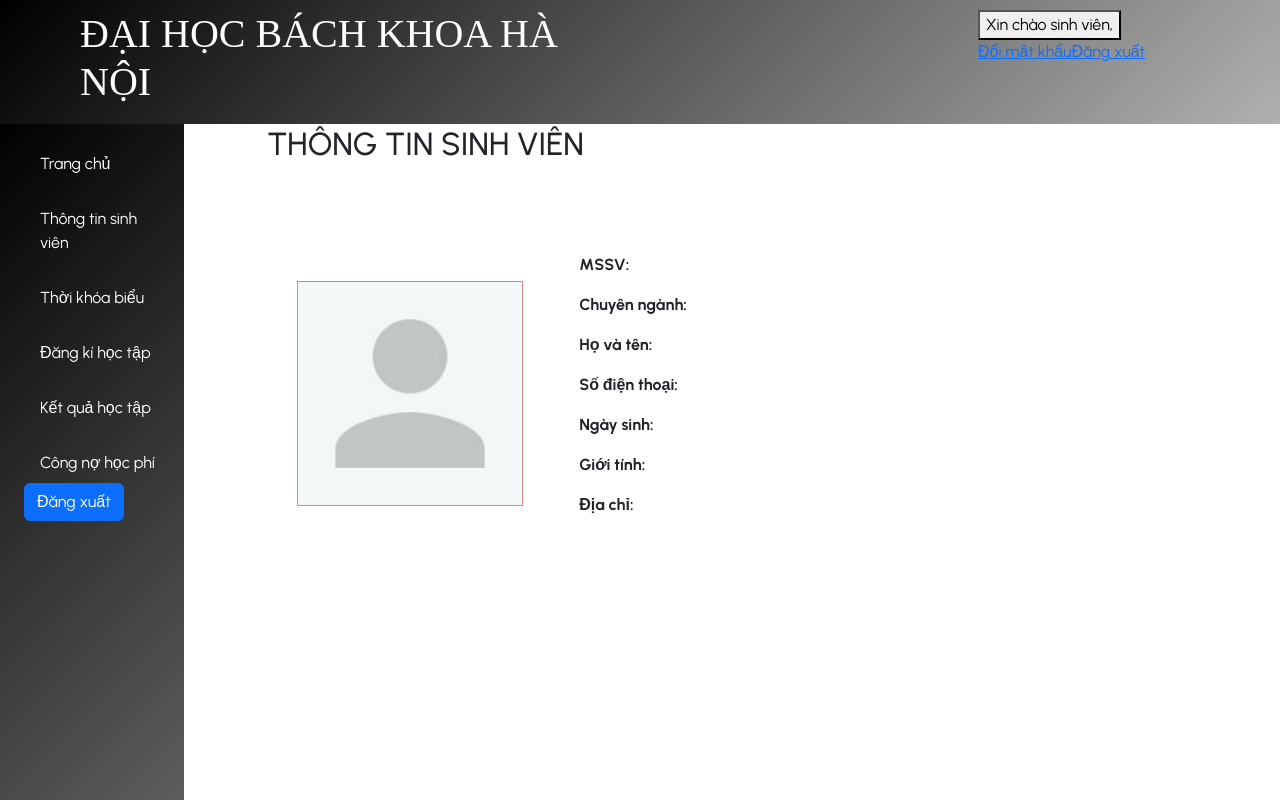
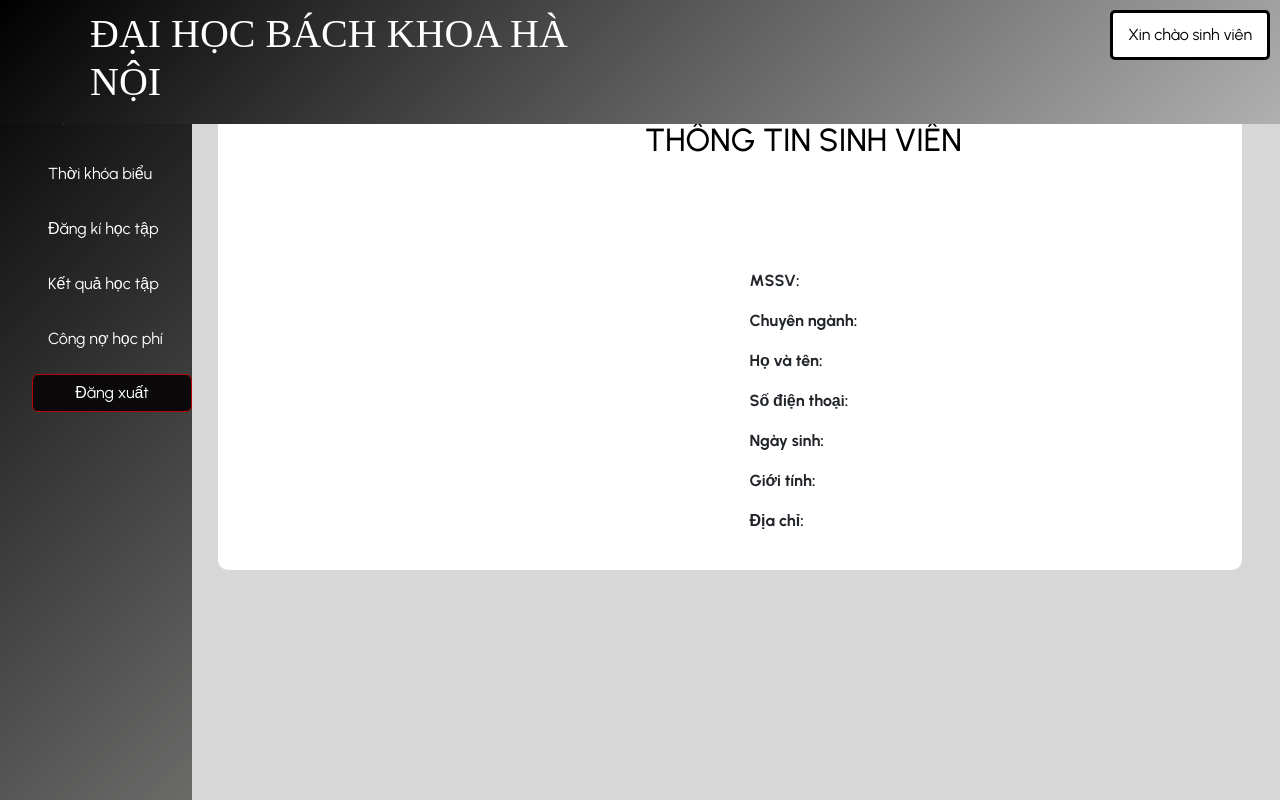
Before and after one commit to mrbad12e/KTPM-Nhom42, a React app in the folder frontend/: page /#/profile in a window 1280 px wide. Built offline with nearby package versions, Linux system fonts and the light colour scheme.

Commit message:
update header

```diff
--- a/frontend/src/components/Layouts/Header.css
+++ b/frontend/src/components/Layouts/Header.css
@@ -1,13 +1,136 @@
-/* Trong Header.css */
+/* Header.css */
 
 .header-background {
+    position: fixed;
+    top: 0;
+    left: 0;
+    width: 100%;
     background: linear-gradient(135deg,rgb(0, 0, 0) 0%,rgb(176, 176, 176) 100%);
-
-    color: #fff; /* Chỉ định màu chữ cho phần header */
-    padding: 10px; /* Thêm padding để cách lề */
+    color: #fff;
+    padding: 10px;
+    z-index: 999;
 }
 
 .header-title {
-    margin-left: 80px; /* Sử dụng chỉ margin-right */
-    font-family: "Times New Roman", Times, serif; /* Sử dụng font chữ Times New Roman */
+    margin-left: 80px;
+    font-family: "Times New Roman", Times, serif;
 }
+
+.dropdown-container {
+    position: fixed;
+    top: 10px; /* Điều chỉnh vị trí từ phía trên */
+    right: 10px; /* Điều chỉnh vị trí từ phía bên phải */
+    z-index: 1000; /* Đảm bảo dropdown-container hiển thị trên header-background */
+}
+
+.dropdown {
+    display: inline-block;
+}
+
+.dropbtn {
+    background-color: transparent;
+    color: black; /* Chữ đen */
+    background: rgb(255, 255, 255) 0%;
+    padding: 10px 15px;
+    border: none;
+    cursor: pointer;
+    border: 3px solid black; /* Viền đen */
+    border-radius: 5px; /* Bo tròn góc */
+}
+
+.dropbtn:hover {
+    color: white; /* Chữ trắng khi hover */
+    background-color: black; /* Nền đen khi hover */
+}
+
+.dropdown-content {
+    display: none;
+    position: absolute;
+    background-color: white; /* Màu trắng */
+    min-width: 160px;
+    box-shadow: 0px 8px 16px 0px rgba(0,0,0,0.2);
+    z-index: 1;
+    border: 2px solid black; /* Viền đen */
+    border-radius: 5px; /* Bo tròn góc */
+}
+
+.dropdown-content a {
+    color: black; /* Màu chữ đen */
+    padding: 12px 16px;
+    text-decoration: none;
+    display: block;
+}
+
+.dropdown-content a:hover {
+    background-color: #ddd;
+    color: black; /* Màu chữ đen */
+}
+
+.dropdown:hover .dropdown-content {
+    display: block;
+}
+
+
+.overlay {
+    position: fixed;
+    top: 0;
+    left: 0;
+    width: 100%;
+    height: 100%;
+    background-color: rgba(0, 0, 0, 0.5); /* Màu đen với độ trong suốt 50% */
+    z-index: 999; /* Đảm bảo hiển thị trên giao diện bên dưới */
+    display: flex;
+    justify-content: center;
+    align-items: center;
+}
+
+.change-password-form {
+    position: relative;
+    background-color: #fff;
+    padding: 20px;
+    border-radius: 5px;
+    box-shadow: 0px 0px 10px rgba(0, 0, 0, 0.1);
+    max-width: 400px;
+}
+
+.close {
+    position: absolute;
+    top: 10px;
+    right: 10px;
+    font-size: 24px;
+    color: black; /* Đổi màu cho dấu x thành màu đen */
+    cursor: pointer;
+}
+
+h2,
+label {
+    color: black; /* Đổi màu cho chữ "Mật khẩu mới", "Mật khẩu cũ", "Nhập lại mật khẩu" thành màu đen */
+}
+
+label {
+    display: block;
+    margin-bottom: 10px;
+}
+
+input {
+    width: 100%;
+    padding: 8px;
+    margin-bottom: 15px;
+    border: 1px solid #ccc;
+    border-radius: 5px;
+}
+
+button {
+    width: 100%;
+    padding: 10px;
+    background-color: #007bff;
+    color: #fff;
+    border: none;
+    border-radius: 5px;
+    cursor: pointer;
+    transition: background-color 0.3s ease;
+}
+
+button:hover {
+    background-color: #0056b3;
+}
--- a/frontend/src/components/Layouts/Header.js
+++ b/frontend/src/components/Layouts/Header.js
@@ -1,24 +1,71 @@
+import React, { useState } from 'react';
 import { Col, Row } from 'react-bootstrap';
 import './Header.css'; // Import file CSS mới
+import { useNavigate } from 'react-router-dom';
+import axios from 'axios';
 
 export const Header = () => {
+    const navigate = useNavigate();
+    const [showChangePassword, setShowChangePassword] = useState(false);
+
+    const handleLogout = () => {
+        try {
+            axios.get('/admin/logout');
+            console.log('Logged out successfully');
+            localStorage.removeItem('auth');
+            navigate('/');
+        } catch (error) {
+            console.log(error);
+        }
+    };
+
+    const handleChangePassword = () => {
+        setShowChangePassword(true);
+    };
+
+    const handleCloseChangePassword = () => {
+        setShowChangePassword(false);
+    };
+
     return (
-        <header className="container-fluid header-background"> {/* Thêm class header-background */}
+        <header className="container-fluid header-background">
             <Row>
                 <Col sm={6}>
                     <h1 className="header-title">ĐẠI HỌC BÁCH KHOA HÀ NỘI</h1>
                 </Col>
-                <Col sm={{ span: 3, offset: 3 }}> {/* Cân đối cột */}
-                    <div className="dropdown">
-                        <button className="dropbtn">Xin chào sinh viên,</button>
-                        <i className="bx bx-chevron-down"></i>
-                        <div className="dropdown-content">
-                            <a href="#">Đổi mật khẩu</a>
-                            <a href="#">Đăng xuất</a>
+                <Col sm={{ span: 3, offset: 3 }}>
+                    <div className="dropdown-container">
+                        <div className="dropdown">
+                            <button className="dropbtn">Xin chào sinh viên</button>
+                            <i className="bx bx-chevron-down"></i>
+                            <div className="dropdown-content">
+                                <a onClick={handleChangePassword}>Đổi mật khẩu</a>
+                                <a onClick={handleLogout}>Đăng xuất</a>
+                            </div>
                         </div>
                     </div>
                 </Col>
             </Row>
+            {showChangePassword && (
+                <div className="overlay">
+                    <div className="change-password-form">
+                        <span className="close" onClick={handleCloseChangePassword}>&times;</span>
+                        <h2>Đổi mật khẩu</h2>
+                        <form>
+                            <label htmlFor="oldPassword">Mật khẩu cũ:</label>
+                            <input type="password" id="oldPassword" name="oldPassword" required />
+
+                            <label htmlFor="newPassword">Mật khẩu mới:</label>
+                            <input type="password" id="newPassword" name="newPassword" required />
+
+                            <label htmlFor="confirmPassword">Nhập lại mật khẩu mới:</label>
+                            <input type="password" id="confirmPassword" name="confirmPassword" required />
+
+                            <button type="submit">Xác nhận</button>
+                        </form>
+                    </div>
+                </div>
+            )}
         </header>
     );
 };
--- a/frontend/src/pages/Login/Login.css
+++ b/frontend/src/pages/Login/Login.css
@@ -1,6 +1,6 @@
 .login-background{
     height: 100vh;
-    background: linear-gradient(135deg,rgba(34,193,195,1) 0%,rgba(253,187,45,1) 100%);
+    background: linear-gradient(225deg,rgb(255, 255, 255) 0%,rgb(87, 86, 86) 100%);
 }
 .login-container{
 
@@ -39,7 +39,7 @@
 }
 
 .btn-login{
-    background: linear-gradient(135deg,rgba(34,193,195,1) 0%,rgba(253,187,45,1) 100%);
+    background: linear-gradient(135deg,rgb(56, 56, 56) 0%,rgb(0, 0, 0) 100%);
     width: 100%;
     margin: 10px 0;
     height: 35px;
--- a/frontend/src/pages/Profile/Profile.css
+++ b/frontend/src/pages/Profile/Profile.css
@@ -2,3 +2,29 @@
     width: 100%;
     background-color: #00FFFF; /* Thay #your_color bằng mã màu mong muốn */
 }
+
+.right-content {
+    display: flex;
+    flex-direction: column; /* Sắp xếp các phần tử theo chiều dọc */
+    justify-content: center; /* Căn giữa theo chiều dọc */
+    align-items: center; /* Căn giữa theo chiều ngang */
+    height: 100%; /* Đảm bảo nội dung được căn giữa trong toàn bộ chiều cao */
+}
+
+.right-content h2 {
+    margin-bottom: 20px; /* Tạo khoảng cách dưới tiêu đề */
+}
+
+.profile-bounder {
+    background-color: #ffffff;
+    padding: 20px; /* Khoảng cách padding */
+    border-radius: 10px; /* Bo tròn các góc */
+    margin-top: 100px; /* Khoảng cách từ trên xuống */
+    margin-left: 17%; /* Lùi về bên trái 17% */
+    max-width: 80%; /* Đặt chiều rộng tối đa là 80% */
+}
+
+.gray-background {
+    background-color: #d7d7d7; /* Màu xám */
+    height: 100vh;
+}
--- a/frontend/src/pages/Profile/Profile.js
+++ b/frontend/src/pages/Profile/Profile.js
@@ -8,15 +8,8 @@
 
 export const Profile = () => {
     const navigate = useNavigate();
-    const [studentInfo, setStudentInfo] = useState({
-        id: '',
-        programName: '',
-        name: '',
-        phone: '',
-        birthday: '',
-        gender: '',
-        address: ''
-    });
+    const [studentInfo, setStudentInfo] =
+                            useState({ id: '', programName: '', name: '', phone: '', birthday: '', gender: '', address: '' });
 
     useEffect(() => {
         const fetchStudentInfo = async () => {
@@ -35,23 +28,9 @@
         fetchStudentInfo();
     }, []);
 
-    const handleLogout = () => {
-        try {
-            axios.get('/admin/logout');
-            console.log('Logged out successfully');
-            localStorage.removeItem('auth');
-            navigate('/');
-        } catch (error) {
-            console.log(error);
-        }
-    };
-
     const renderInfoStudent = () => {
         return (
             <div className='main_content'>
-                <div className='image_student'>
-                    <img src={avatar} alt="anh" className="anh-the" />
-                </div>
                 <div className='info_student'>
                     <p><strong>MSSV:</strong>  {studentInfo.id}</p>
                     <p><strong>Chuyên ngành:</strong> {studentInfo.programName}</p>
@@ -66,14 +45,16 @@
     };
 
     return (
-        <div className="homepage-background px-1">
-            <Container fluid>
+        <div className="profile-background">
+            <Container fluid className="gray-background">
                 <Row className="content">
-                    <Sidebar studentInfo={studentInfo} handleLogout={handleLogout} />
-                    <Col md={9} className="right-content">
-                        <h2>THÔNG TIN SINH VIÊN</h2>
-                        {renderInfoStudent()}
-                    </Col>
+                    <Sidebar />
+                    <Container fluid className="profile-bounder">
+                        <Col md={9} className="right-content">
+                            <h2>THÔNG TIN SINH VIÊN</h2>
+                            {renderInfoStudent()}
+                        </Col>
+                    </Container>
                 </Row>
             </Container>
         </div>
--- a/frontend/src/pages/Sidebar/Sidebar.css
+++ b/frontend/src/pages/Sidebar/Sidebar.css
@@ -1,8 +1,5 @@
 
-.container-fluid {
-    padding-left: 0;
-    padding-right: 0;
-}
+
 
 .left-content {
     margin: 0;
@@ -35,7 +32,7 @@
 }
 
 li a:hover:not(.active) {
-    background-color: #6c72ee;
+    background-color: #545499;
     margin-right: 30px;
     border-radius: 10px;
     color: white;
@@ -52,14 +49,13 @@
     margin-top: 90px;
 }
 
-.image_student {
-    margin-left: 30px;
-    height: auto;
-    width: 30%;
+
+.logout-button {
+    background-color: rgb(11, 9, 9);
+    border-color: rgb(184, 6, 6);
+    margin-top: 15px;
 }
 
-.image_student img {
-    height: auto;
-    width: 80%;
-    border: 1px solid rgb(223, 133, 133);
+.logout-button:hover {
+    background-color: red; /* Màu nền sẽ thay đổi thành đỏ khi di chuột vào */
 }
--- a/frontend/src/pages/Sidebar/Sidebar.js
+++ b/frontend/src/pages/Sidebar/Sidebar.js
@@ -41,7 +41,7 @@
                     <NavLink to="/">Công nợ học phí</NavLink>
                 </li>
                 <li>
-                    <Button variant="primary" onClick={handleLogout}>Đăng xuất</Button>
+                    <Button variant="primary" onClick={handleLogout} className="logout-button">Đăng xuất</Button>
                 </li>
             </ul>
         </Col>
```
